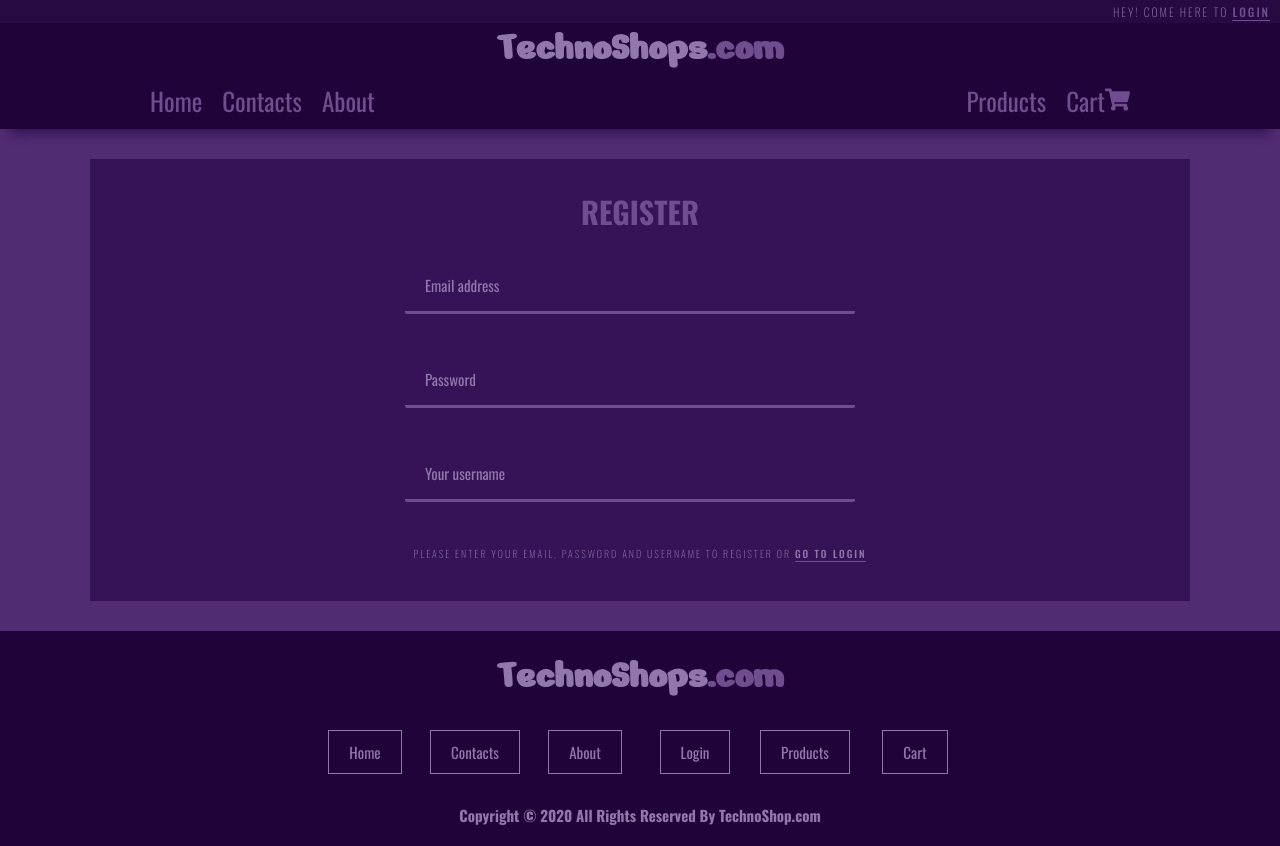
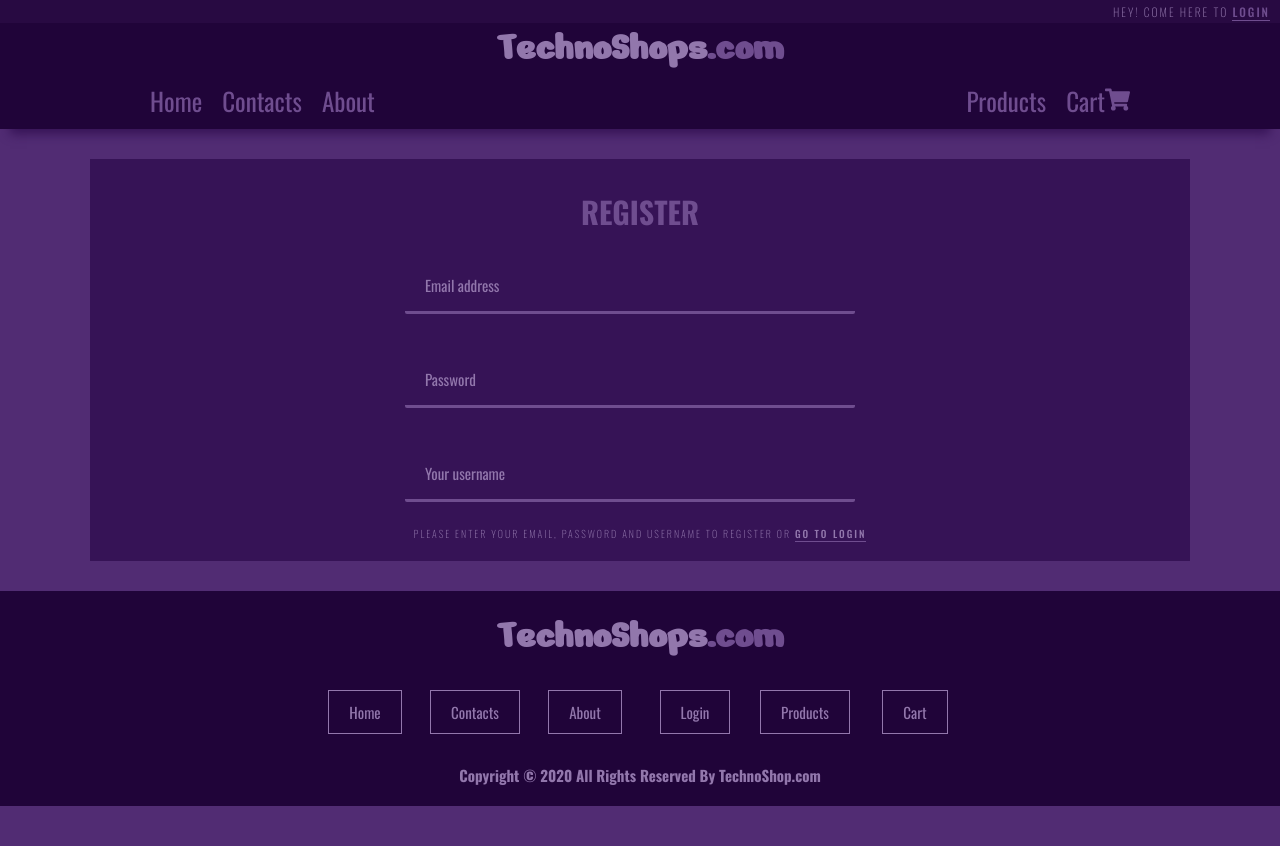
Before and after one commit to arvisIljins/tehno_shop-REACT, a React (Create React App) app: page /login in a window 1280 px wide. After the commit the page ends 806 px from the top, so only its background shows below. Built offline with nearby package versions, Linux system fonts and the light colour scheme; no server answers; what react-stripe-elements would draw is missing.

Commit message:
Login style update

```diff
--- a/src/pages/Login.js
+++ b/src/pages/Login.js
@@ -4,6 +4,7 @@ import PageTransition from '../components/PageTransition';
 import loginUser from '../components/strapi/loginUser';
 import userRegister from '../components/strapi/userRegister';
 import { UserContext } from '../context/user';
+import { CSSTransitionGroup } from 'react-transition-group';
 
 const Login = () => {
   const { userLogin, showAlert } = useContext(UserContext);
@@ -106,6 +107,7 @@ const Login = () => {
               </label>
             </div>
           )}
+
           {/* Description text */}
           {isEmpty && (
             <p className='form_description'>
@@ -119,13 +121,23 @@ const Login = () => {
             </p>
           )}
           {/* Submit button */}
-          <div className='button_container'>
-            {!isEmpty && (
+          {!isEmpty && (
+            <div className='button_container'>
+              <p className='form_description'>
+                {isMember ? 'If you want a login ' : 'If you want a register '}
+
+                <span
+                  className='register_button'
+                  onClick={() => toggleMember()}
+                >
+                  {isMember ? 'go to register!' : 'go to login!'}
+                </span>
+              </p>
               <Button type='submit' onClick={handleSubmit}>
                 {isMember ? 'Login' : 'Register'}
               </Button>
-            )}
-          </div>
+            </div>
+          )}
         </form>
       </Section>
     </PageTransition>
@@ -197,7 +209,7 @@ const Section = styled.section`
     text-transform: uppercase;
     font-weight: 300;
     letter-spacing: 0.2rem;
-    padding: 2rem 2rem;
+    padding: 0 2rem;
     font-size: 1rem;
   }
   .register_button {
@@ -209,13 +221,12 @@ const Section = styled.section`
     }
   }
   .button_container {
-    overflow: hidden;
+    display: flex;
+    justify-content: flex-end;
+    align-items: flex-end;
   }
 `;
 const Button = styled.button`
-  margin-top: 1rem;
-  display: inline-block;
-  float: right;
   padding: 1rem 2rem;
   font-size: 3rem;
   border: solid 0.1rem var(--baseColor-Light-2);
```
